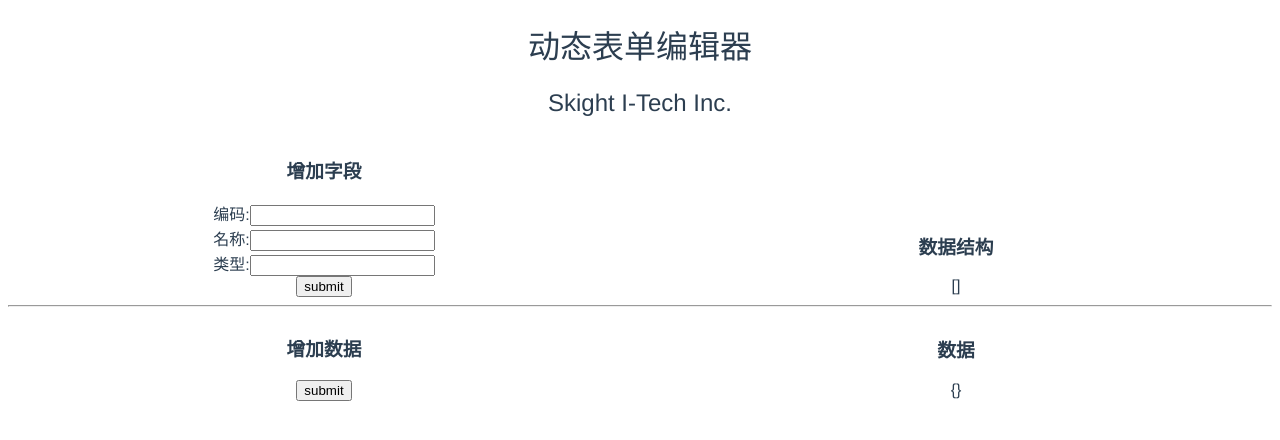
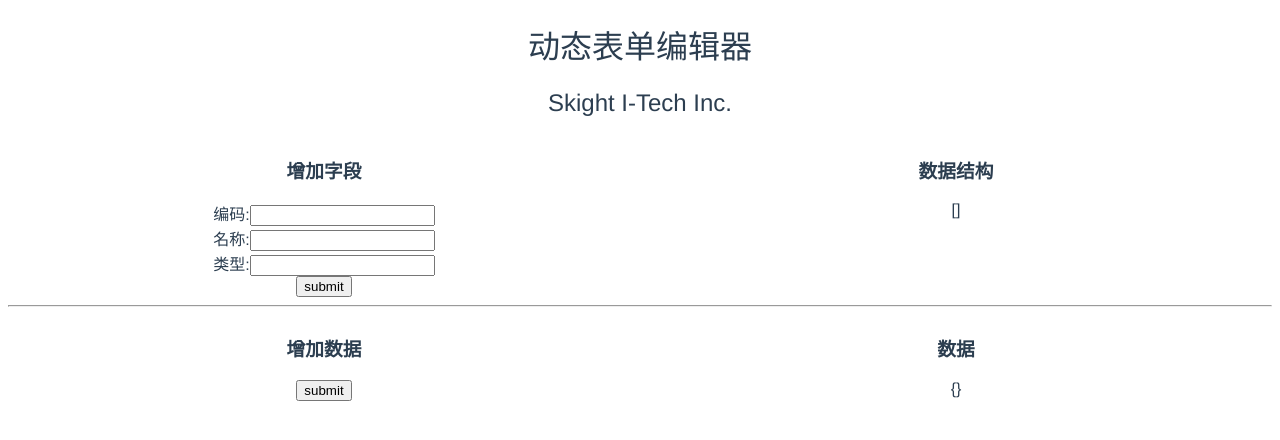
Before and after one commit to SkightTeam/DynamicForm, a Vue app: page /#/ in a window 1280 px wide. Shown: the top 440 px of the page. Built offline with nearby package versions, Linux system fonts and the light colour scheme.

Commit message:
make content of div aligh top

```diff
--- a/src/App.vue
+++ b/src/App.vue
@@ -19,4 +19,7 @@ export default {
   color: #2c3e50;
   margin: 0 auto;
 }
+ div{
+   vertical-align: top;
+ }
 </style>
--- a/src/components/Dashboard.vue
+++ b/src/components/Dashboard.vue
@@ -6,7 +6,7 @@
       div(style="width:50%; display:inline-block")
         h3 增加字段
         sk-form(:meta="metaSchema" v-on:submit="addField")
-      div(style="width:50%; display:inline-block;")
+      div(style="width:50%; display:inline-block; ")
         h3 数据结构
         div {{meta}}
     hr
```
